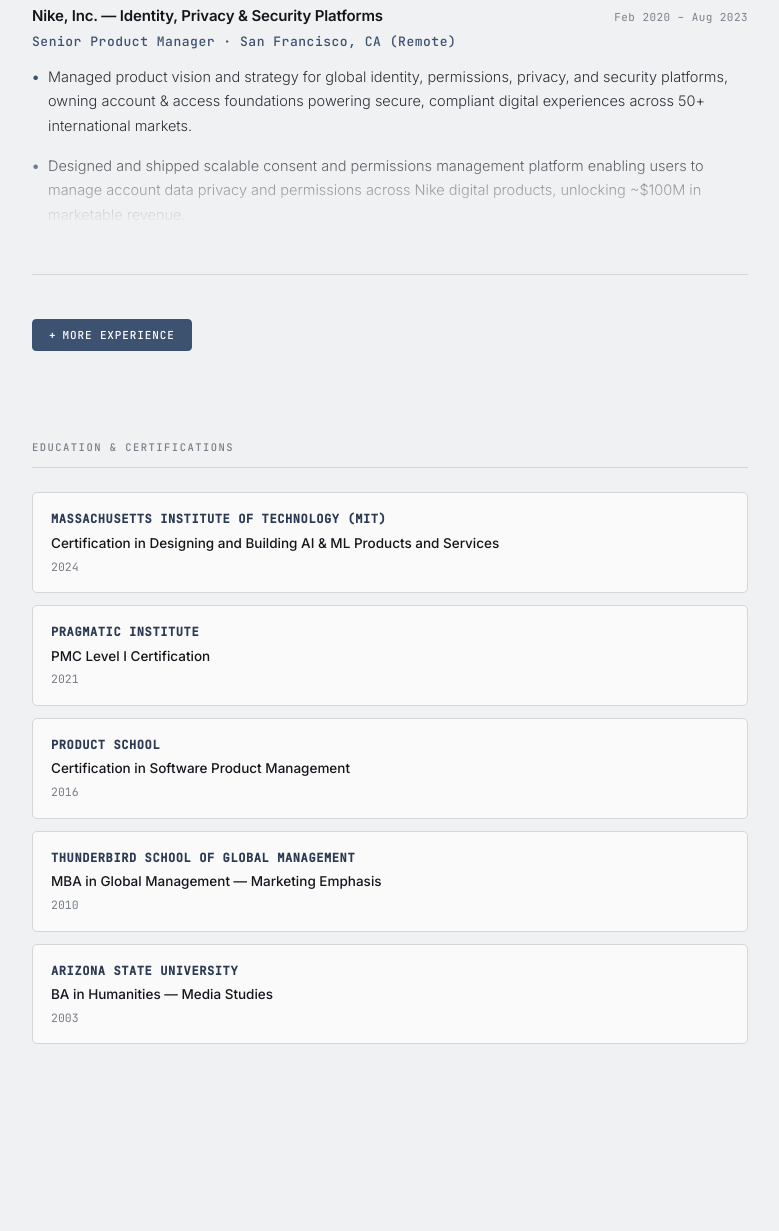
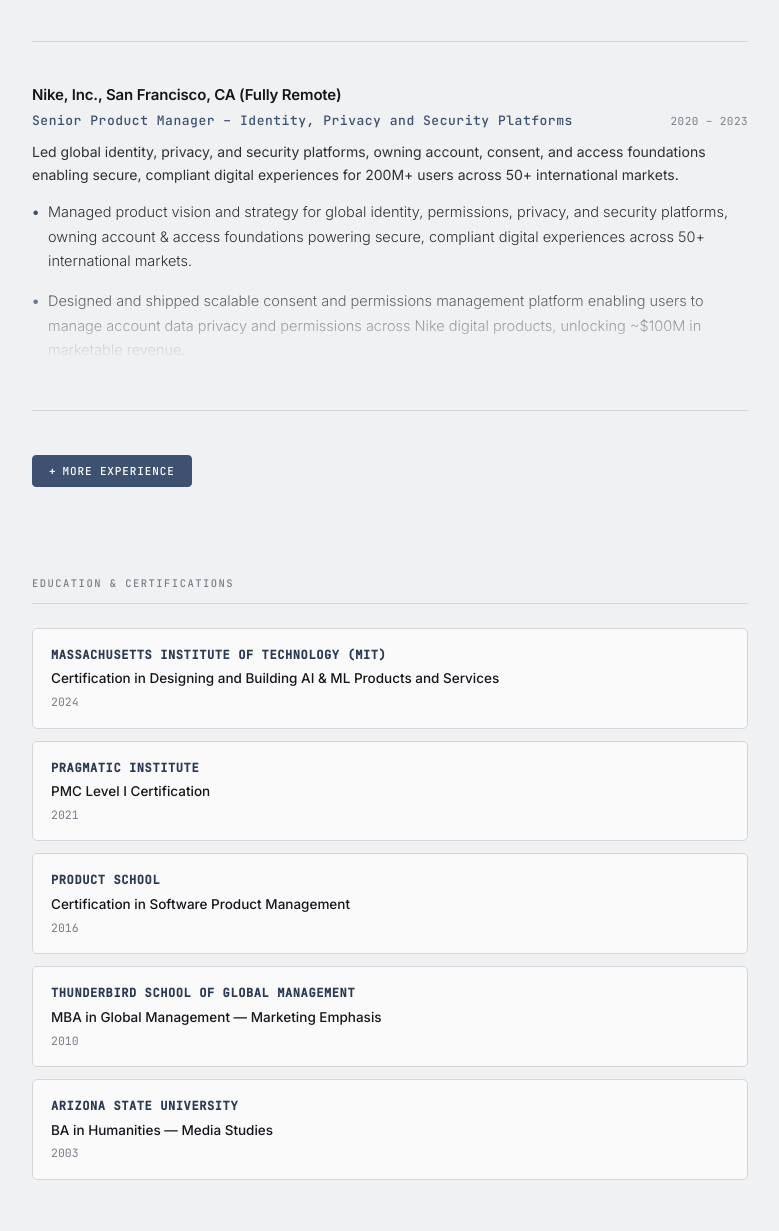
Before and after one commit to j-oconn/jwoconnell, a plain HTML site: page index.html in a window 1280 px wide. Shown: the part 1603-2834 px from the top of the page, without its empty margins (250-1029 px from the left). Drawn offline with Linux system fonts and the light colour scheme.

Commit message:
Update experience format: Company City, Role - Headline, dates, and summaries

```diff
--- a/index.html
+++ b/index.html
@@ -298,20 +298,30 @@
       transform: rotate(180deg);
     }
 
+    .exp-company {
+      display: block;
+      font-size: 15px;
+      font-weight: 600;
+      color: var(--text-head);
+      letter-spacing: -0.01em;
+      margin-bottom: 2px;
+    }
+
     .exp-header {
       display: flex;
       justify-content: space-between;
       align-items: baseline;
       flex-wrap: wrap;
       gap: 4px;
-      margin-bottom: 2px;
+      margin-bottom: 8px;
     }
 
-    .exp-company {
-      font-size: 15px;
-      font-weight: 600;
-      color: var(--text-head);
-      letter-spacing: -0.01em;
+    .exp-role {
+      font-size: 13px;
+      font-weight: 500;
+      color: var(--accent-mid);
+      font-family: 'JetBrains Mono', monospace;
+      letter-spacing: 0.04em;
     }
 
     .exp-dates {
@@ -322,13 +332,12 @@
       white-space: nowrap;
     }
 
-    .exp-role {
-      font-size: 13px;
-      font-weight: 500;
-      color: var(--accent-mid);
-      font-family: 'JetBrains Mono', monospace;
-      letter-spacing: 0.04em;
-      margin-bottom: 12px;
+    .exp-summary {
+      font-size: 14px;
+      font-weight: 400;
+      color: var(--text-body);
+      line-height: 1.65;
+      margin-bottom: 14px;
     }
 
     .exp-bullets {
@@ -503,11 +512,12 @@
     <p class="section-label" id="experience-label">Professional Experience</p>
 
     <div class="exp-item">
+      <span class="exp-company">Nike, Inc., San Francisco, CA (Fully Remote)</span>
       <div class="exp-header">
-        <span class="exp-company">Nike, Inc. — Enterprise Identity &amp; Security Platforms</span>
-        <span class="exp-dates">Aug 2023 – Present</span>
+        <span class="exp-role">Lead Product Manager – Enterprise Identity and Security Platforms</span>
+        <span class="exp-dates">2023 – 2026</span>
       </div>
-      <p class="exp-role">Lead Product Manager · San Francisco, CA (Remote)</p>
+      <p class="exp-summary">Drove product vision, strategy, and roadmaps for global data access and security infrastructure, delivering identity and access management (IAM) capabilities, securing enterprise and consumer data, and supporting ~$9B in annual transactions.</p>
       <ul class="exp-bullets">
         <li>Owned product vision, strategy, and roadmaps for Nike's global enterprise authentication &amp; authorization platforms, securing consumer &amp; enterprise digital experiences across multi-region enterprise cloud infrastructure supporting ~$9B in annual transactions.</li>
         <li>Led modernization of identity platforms through implementing granular service-to-service auth capabilities enabling secure, compliant access controls across global ecosystems, unlocking ~$1.5B in revenue.</li>
@@ -518,11 +528,12 @@
     </div>
 
     <div class="exp-item">
+      <span class="exp-company">Nike, Inc., San Francisco, CA (Fully Remote)</span>
       <div class="exp-header">
-        <span class="exp-company">Nike, Inc. — Identity, Privacy &amp; Security Platforms</span>
-        <span class="exp-dates">Feb 2020 – Aug 2023</span>
+        <span class="exp-role">Senior Product Manager – Identity, Privacy and Security Platforms</span>
+        <span class="exp-dates">2020 – 2023</span>
       </div>
-      <p class="exp-role">Senior Product Manager · San Francisco, CA (Remote)</p>
+      <p class="exp-summary">Led global identity, privacy, and security platforms, owning account, consent, and access foundations enabling secure, compliant digital experiences for 200M+ users across 50+ international markets.</p>
       <ul class="exp-bullets">
         <li>Managed product vision and strategy for global identity, permissions, privacy, and security platforms, owning account &amp; access foundations powering secure, compliant digital experiences across 50+ international markets.</li>
       </ul>
@@ -545,11 +556,12 @@
 
     <div class="exp-collapsed" id="exp-more-entries">
       <div class="exp-item">
+        <span class="exp-company">CoStar Group – BizBuySell.com, San Francisco, CA</span>
         <div class="exp-header">
-          <span class="exp-company">CoStar Group — BizBuySell.com</span>
-          <span class="exp-dates">Oct 2016 – Dec 2019</span>
+          <span class="exp-role">Product Manager – Online Marketplace</span>
+          <span class="exp-dates">2016 – 2019</span>
         </div>
-        <p class="exp-role">Product Manager · San Francisco, CA</p>
+        <p class="exp-summary">Owned marketplace platform strategy for business buyers and sellers.</p>
         <ul class="exp-bullets">
           <li>Owned product vision and roadmap for marketplace platform capabilities serving business buyers and sellers; led cross-functional teams to develop API integrations supporting new demand-side product experiences, increasing adoption by 50%.</li>
           <li>Managed site product integrations enabling users to advertise across a network of domains and increase impressions, boosting annual revenue by ~$100K.</li>
@@ -558,11 +570,12 @@
       </div>
 
       <div class="exp-item">
+        <span class="exp-company">Perricone MD, San Francisco, CA</span>
         <div class="exp-header">
-          <span class="exp-company">Perricone MD</span>
-          <span class="exp-dates">Jul 2015 – Aug 2016</span>
+          <span class="exp-role">Web Producer – Ecommerce Platform</span>
+          <span class="exp-dates">2015 – 2016</span>
         </div>
-        <p class="exp-role">Web Producer · San Francisco, CA</p>
+        <p class="exp-summary">Managed product roadmap, drove platform enhancements based on product strategy, vision, and user experience.</p>
         <ul class="exp-bullets">
           <li>Defined product roadmap, drove enhancements based on platform strategy, vision, and user experience; led A/B tests and Google Analytics funnels to measure incremental revenue opportunities, increasing average order value 20% and expected ROI by 10%.</li>
           <li>Led $120K CRM implementation resulting in improved email campaign capabilities and boosted monthly revenue by $30K.</li>
@@ -570,11 +583,12 @@
       </div>
 
       <div class="exp-item">
+        <span class="exp-company">Genentech, Inc., South San Francisco, CA</span>
         <div class="exp-header">
-          <span class="exp-company">Genentech, Inc.</span>
-          <span class="exp-dates">Oct 2011 – Jun 2015</span>
+          <span class="exp-role">Marketing Web Operations Manager – Vendor Management and Data Compliance Platforms</span>
+          <span class="exp-dates">2011 – 2015</span>
         </div>
-        <p class="exp-role">Marketing Web Operations Manager · South San Francisco, CA</p>
+        <p class="exp-summary">Owned vendor-facing Salesforce web applications in regulated pharmaceutical environment, translating business and regulatory requirements into platform capabilities and managing Agile engineering delivery.</p>
         <ul class="exp-bullets">
           <li>Owned Salesforce web applications for vendors, gathered requirements and managed Agile engineering projects, exceeded onboarding goals and reduced overhead costs by $122K.</li>
           <li>Utilized Excel and SQL to create analytics reports, reduced average event costs by $5K while maintaining 99% data accuracy.</li>
```
